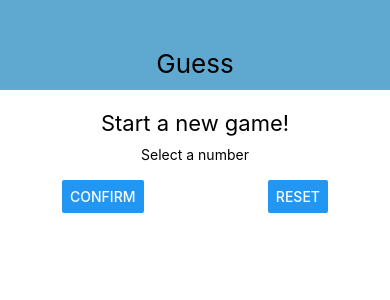
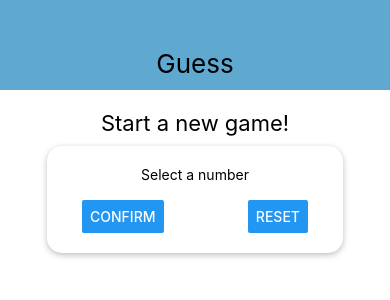
Before and after one commit to stephangriesel/guessgame-reactnative, a React Native app: screen / in a window 390 px wide. Shown: the top 300 px of the page. Built offline with nearby package versions, Linux system fonts and the light colour scheme.

Commit message:
style input container in card style

```diff
--- a/screens/StartGameScreen.js
+++ b/screens/StartGameScreen.js
@@ -30,7 +30,15 @@ const styles = StyleSheet.create({
     inputContainer: {
         width: 300,
         maxWidth: '80%',
-        alignItems: 'center'
+        alignItems: 'center',
+        shadowColor: '#000000',
+        shadowOffset: { width: 0, height: 2 },
+        shadowRadius: 6,
+        shadowOpacity: 0.26,
+        backgroundColor: '#FFFFFF',
+        elevation: 7,
+        padding: 20,
+        borderRadius: 15
     },
     buttonContainer: {
         flexDirection: 'row',
```
